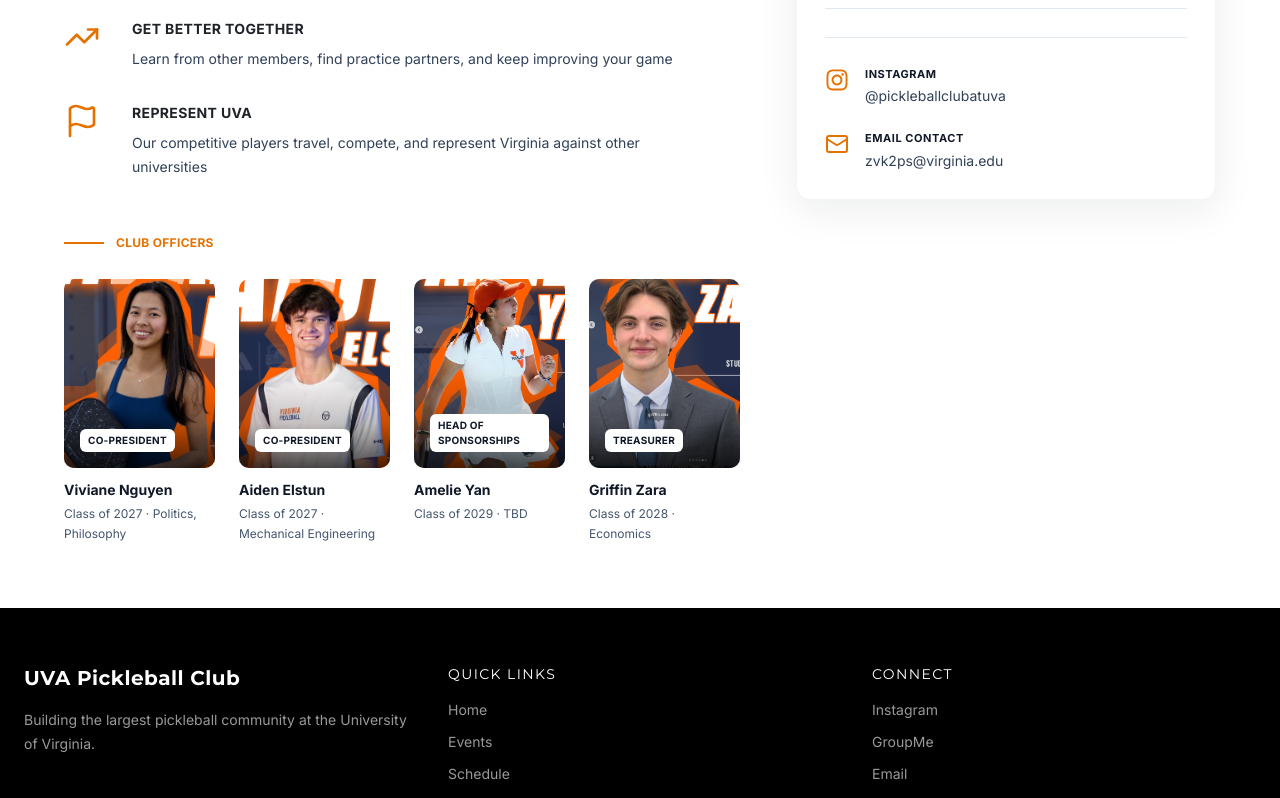
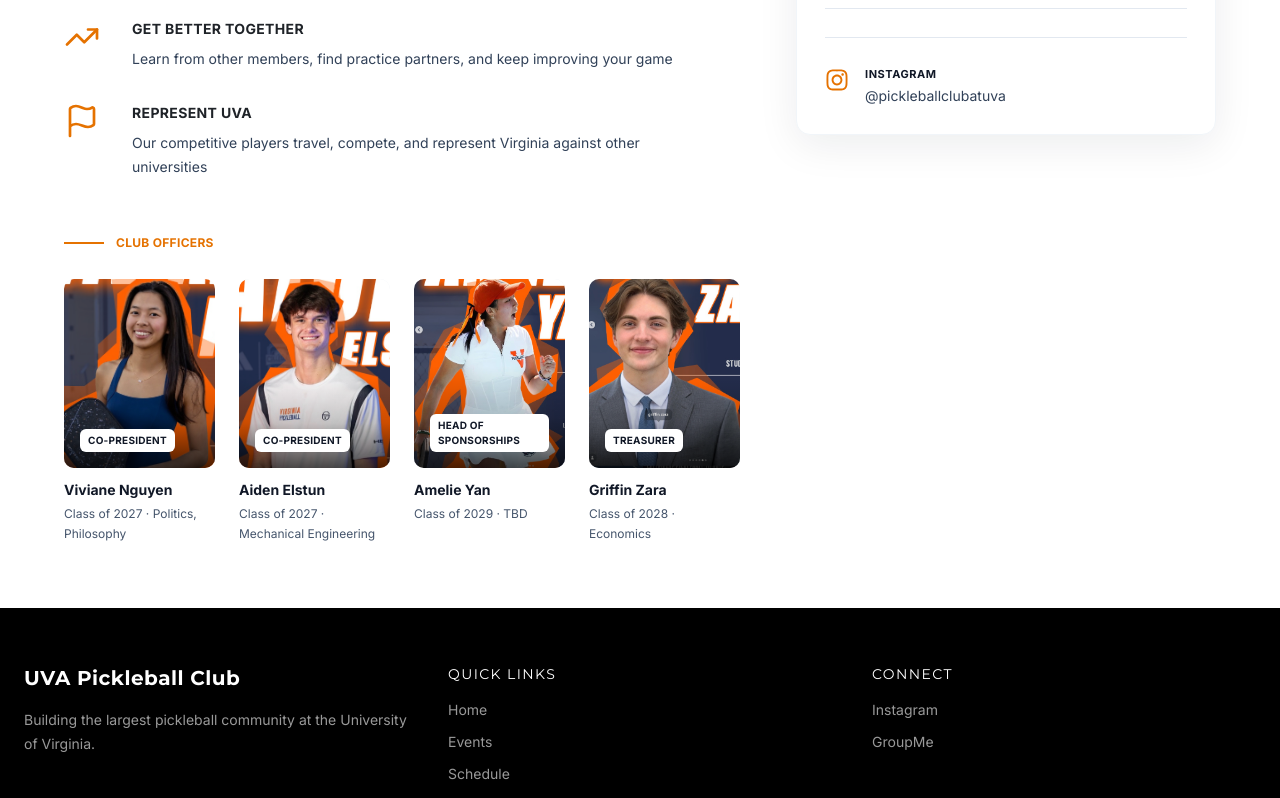
Before and after one commit to Chrisstruong/UVA-Pickleball, a Next.js app: page /contact in a window 1280 px wide. Shown: the part 1440-2238 px from the top of the page. Built offline with nearby package versions, Linux system fonts and the light colour scheme.

Commit message:
Disable email button

```diff
--- a/src/app/contact/page.tsx
+++ b/src/app/contact/page.tsx
@@ -299,7 +299,7 @@
               </a>
 
               {/* Email */}
-              <a
+              {/* <a
                 href="mailto:zvk2ps@virginia.edu"
                 className="group flex w-fit gap-4"
               >
@@ -314,7 +314,7 @@
                     zvk2ps@virginia.edu
                   </span>
                 </div>
-              </a>
+              </a> */}
             </div>
           </aside>
         </div>
--- a/src/components/layout/Footer.tsx
+++ b/src/components/layout/Footer.tsx
@@ -35,10 +35,6 @@
     {
         label: "GroupMe",
         href: "https://groupme.com",
-    },
-    {
-        label: "Email",
-        href: "mailto: zvk2ps@virginia.edu",
     }
 ]
 
```
